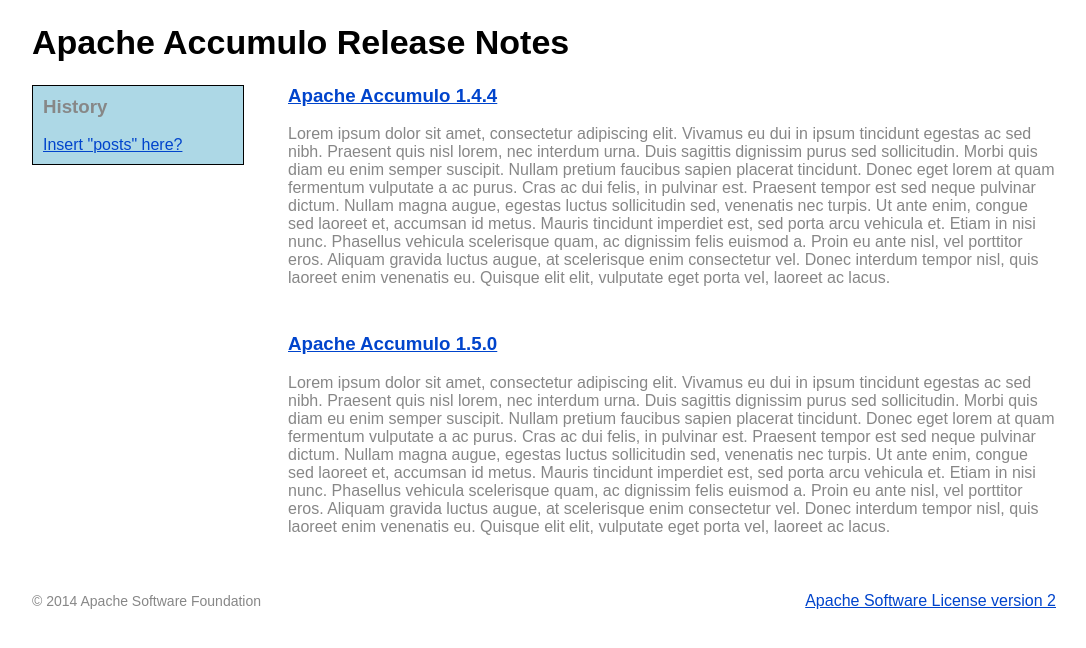
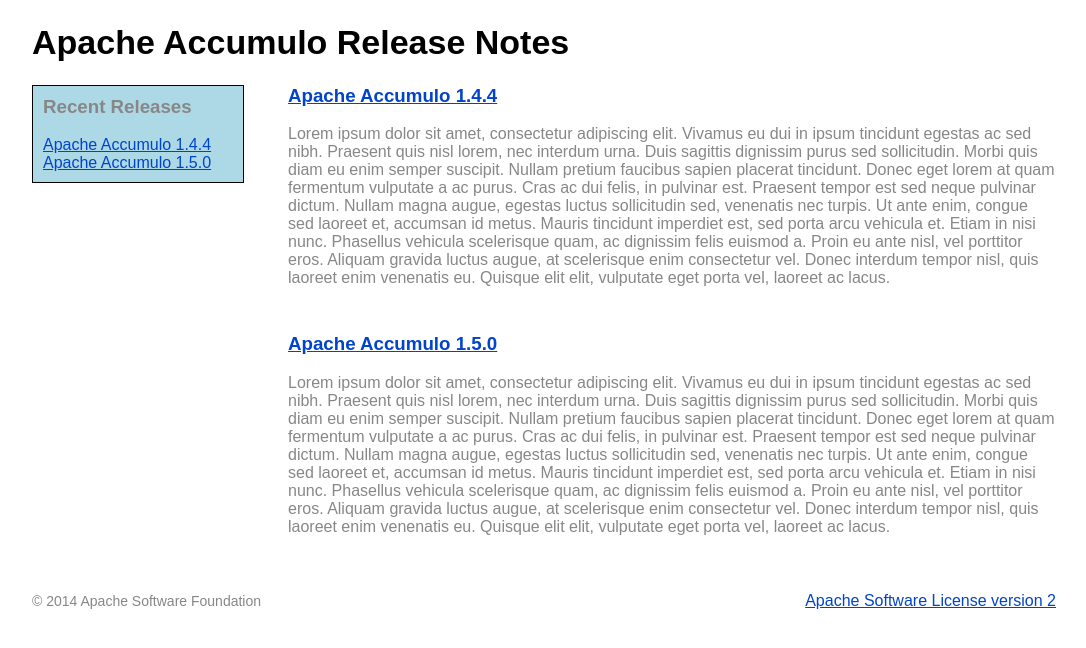
Before and after one commit to joshelser/accumulo-release-notes, a Jekyll site: the page built from index.html, in a window 1280 px wide. Shown: the top 648 px of the page, without its empty margins (96-1182 px from the left). Built offline with Jekyll 4.4.1, drawn with Linux system fonts in a browser that asks for light colours; the list of posts is cut into pages by our own code.

Commit message:
Make the sidebar link to the content on the index page.

```diff
--- a/_posts/2013-04-01-1.5.0.md
+++ b/_posts/2013-04-01-1.5.0.md
@@ -1,5 +1,6 @@
 ---
 layout: release_note
+version: 1.5.0
 title: "Apache Accumulo 1.5.0"
 description: "Apache Accumulo 1.5.0 Release Notes"
 ---
--- a/_posts/2013-08-15-1.4.4.md
+++ b/_posts/2013-08-15-1.4.4.md
@@ -1,5 +1,6 @@
 ---
 layout: release_note
+version: 1.4.4
 title: "Apache Accumulo 1.4.4"
 description: "Apache Accumulo 1.4.4 Release Notes"
 ---
--- a/index.html
+++ b/index.html
@@ -5,7 +5,7 @@
             <div id="index_content">
                 <div id="release_notes">
                 {% for release_note in paginator.posts %}
-                    <div class="release_note">
+                    <div class="release_note" id="{{ release_note.version }}">
                         <div class="version">
                             <h3 class="version"><a href="{{ release_note.url }}">{{ release_note.title }}</a></h3>
                         </div>
@@ -19,8 +19,10 @@
             </div>
 
             <div id="sidebar">
-                <h3>History</h3>
+                <h3>Recent Releases</h3>
                 <ul>
-                    <li><a href="http://foo">Insert "posts" here?</a></li>
+                {% for release_note in paginator.posts %}
+                    <li><a href="#{{ release_note.version }}">{{ release_note.title }}</a></li>
+                {% endfor %}
                 </ul>
             </div>
```
